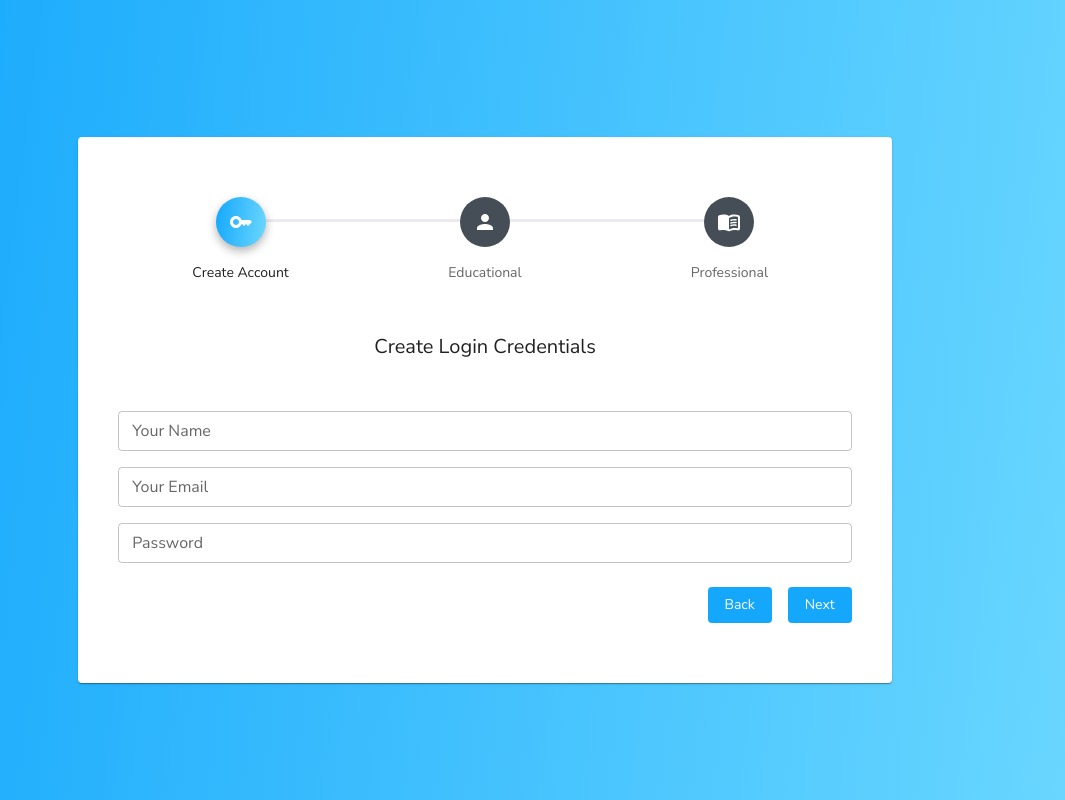
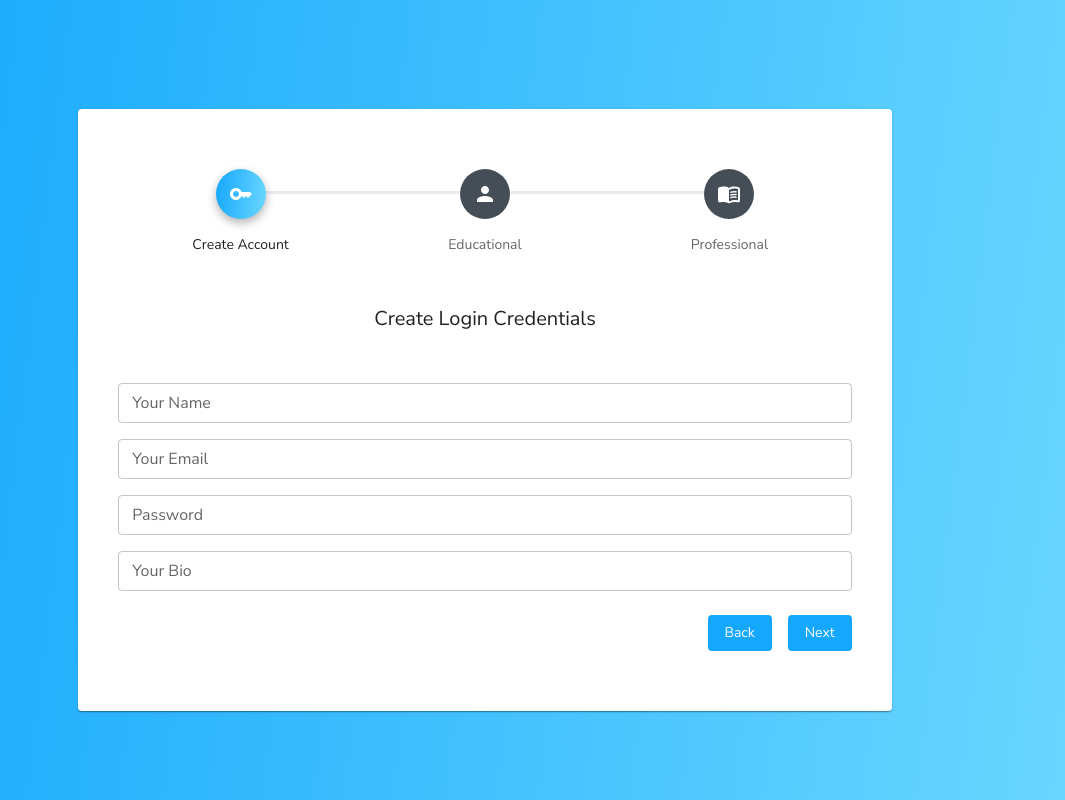
Before and after one commit to Sauvikn98/MentorMe, a React (Vite) app in the folder client/: page /create-profile in a window 1280 px wide. Both pictures are taken after a click on the button "Create Account as Mentor". Shown: the whole page, without its empty margins (155-1220 px from the left). Built offline with nearby package versions, Linux system fonts and the light colour scheme.

Commit message:
add bio added

```diff
--- a/client/src/component/Cards/MenteeProfileCard.jsx
+++ b/client/src/component/Cards/MenteeProfileCard.jsx
@@ -79,7 +79,7 @@ function MenteeProfileCard({ mentee, pending=false }) {
       >
         <Typography variant="h5" onClick={handleNavigate} sx={{cursor:'pointer'}}>{menteeData?.name}</Typography>
         <Typography variant="body1" color="text.secondary">
-          Software Developer at Google
+          {menteeData?.bio}
         </Typography>
         <Typography variant="body1" color="text.secondary">
           Mentors: {menteeData?.approvedMentors?.length}
--- a/client/src/component/Cards/MentorProfileCard.jsx
+++ b/client/src/component/Cards/MentorProfileCard.jsx
@@ -69,9 +69,9 @@ function MentorProfileCard({ mentor, id }) {
         }}
       >
         <Typography variant="h5">{mentorData?.name}</Typography>
-        {/* <Typography variant="body1" color="text.secondary">
-          Software Developer at Google
-        </Typography> */}
+        <Typography variant="body1" color="text.secondary">
+          {mentorData?.bio}
+        </Typography>
         <Typography variant="body1" color="text.secondary">
           Mentees: {mentorData?.approvedMentees?.length}
         </Typography>
--- a/client/src/component/Profile/ProfileCard.jsx
+++ b/client/src/component/Profile/ProfileCard.jsx
@@ -39,19 +39,22 @@ function ProfileCard() {
           <Typography variant="h5">
             {user?.name}
           </Typography>
+          <Typography variant="h6" color="text.secondary">
+            {user?.bio}
+          </Typography>
           {user.account_type == 'mentee' ? (
             <>
             <Typography variant="body1" color="text.secondary">
             My Mentors: {user?.approvedMentors?.length}
           </Typography>
-          <Typography>Role: Mentee</Typography>
+          <Typography variant="body1" color="text.secondary">Role: Mentee</Typography>
             </>
           ) : (
             <>
             <Typography variant="body1" color="text.secondary">
             My Mentees: {user?.approvedMentees?.length}
           </Typography>
-          <Typography>Role: Mentor</Typography>
+          <Typography variant="body1" color="text.secondary">Role: Mentor</Typography>
             </>
           )}
         </CardContent>
--- a/client/src/component/Steps/EmailAndPassword.jsx
+++ b/client/src/component/Steps/EmailAndPassword.jsx
@@ -17,6 +17,7 @@ const EmailAndPassword = ({ state, handleNext, handlePrev }) => {
   const [name, setName] = useState('')
   const [email, setEmail] = useState('')
   const [password, setPassword] = useState('')
+  const [bio, setBio] = useState('')
 
 
   const handleSignUp = ()=> {
@@ -24,9 +25,10 @@ const EmailAndPassword = ({ state, handleNext, handlePrev }) => {
     let userData = {
       name,
       email,
-      password
+      password,
+      bio
     }
-    if(!email || !password || !name){
+    if(!email || !password || !name || !bio){
       return alert("All fields are required!")
     }
     if(state.account_type == "mentor"){
@@ -115,6 +117,22 @@ const EmailAndPassword = ({ state, handleNext, handlePrev }) => {
         </Grid>
       </Grid>
 
+      <Grid container spacing={3} style={{ marginBottom: "16px" }}>
+        <Grid item xs={12}>
+        <TextField
+          label="Your Bio"
+          type="text"
+          variant='outlined'
+          color='primary'
+          size='small'
+          fullWidth={true}
+          name="bio"
+          value={bio}
+          onChange={(e)=> setBio(e.target.value)}
+        />
+        </Grid>
+      </Grid>
+
       <Grid container component={Box} justifyContent="flex-end" mt={3}>
         <Box ml={2}>
           {renderButton({
```
Also changed, not shown: 2 other files (tests, documents, lock files or other folders).
